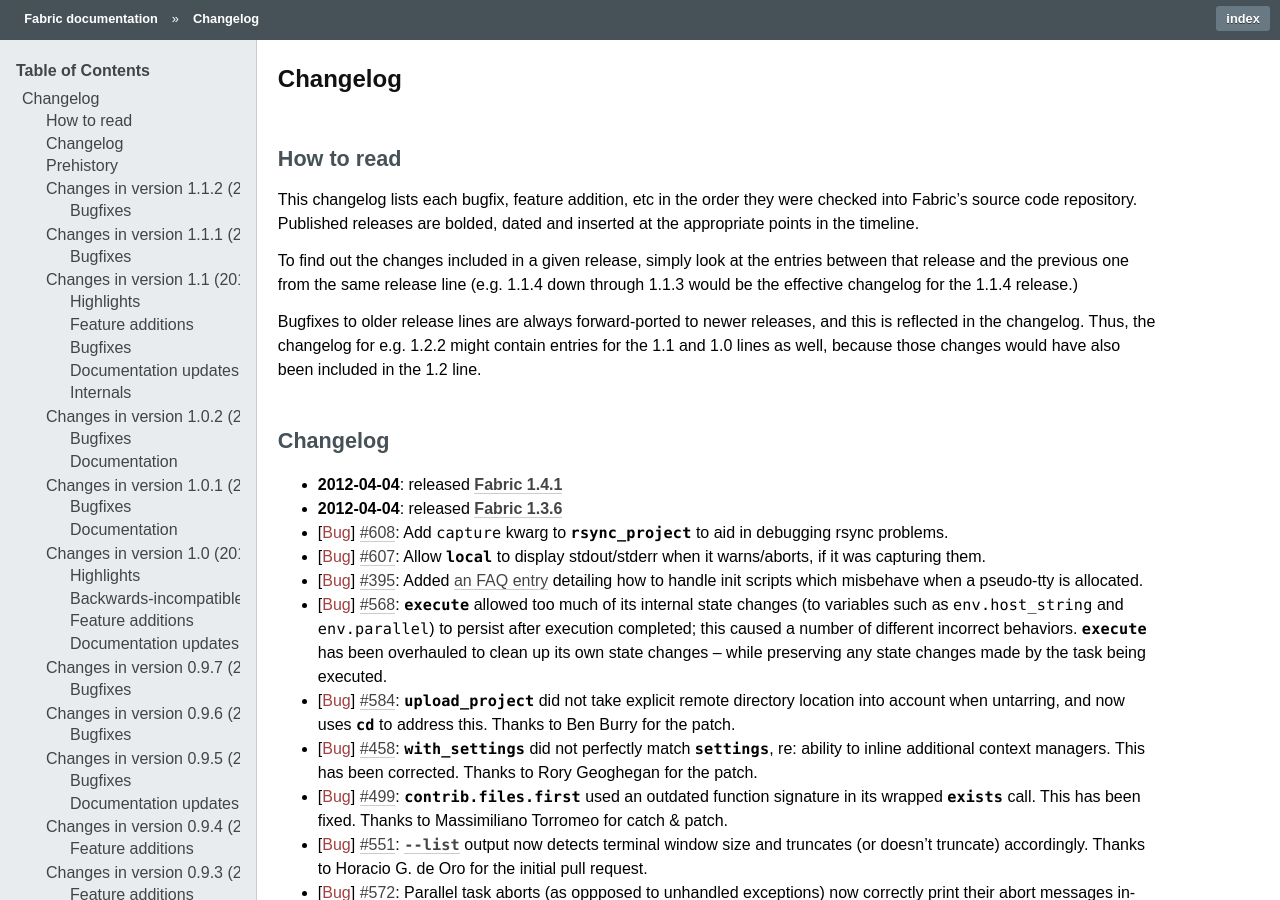
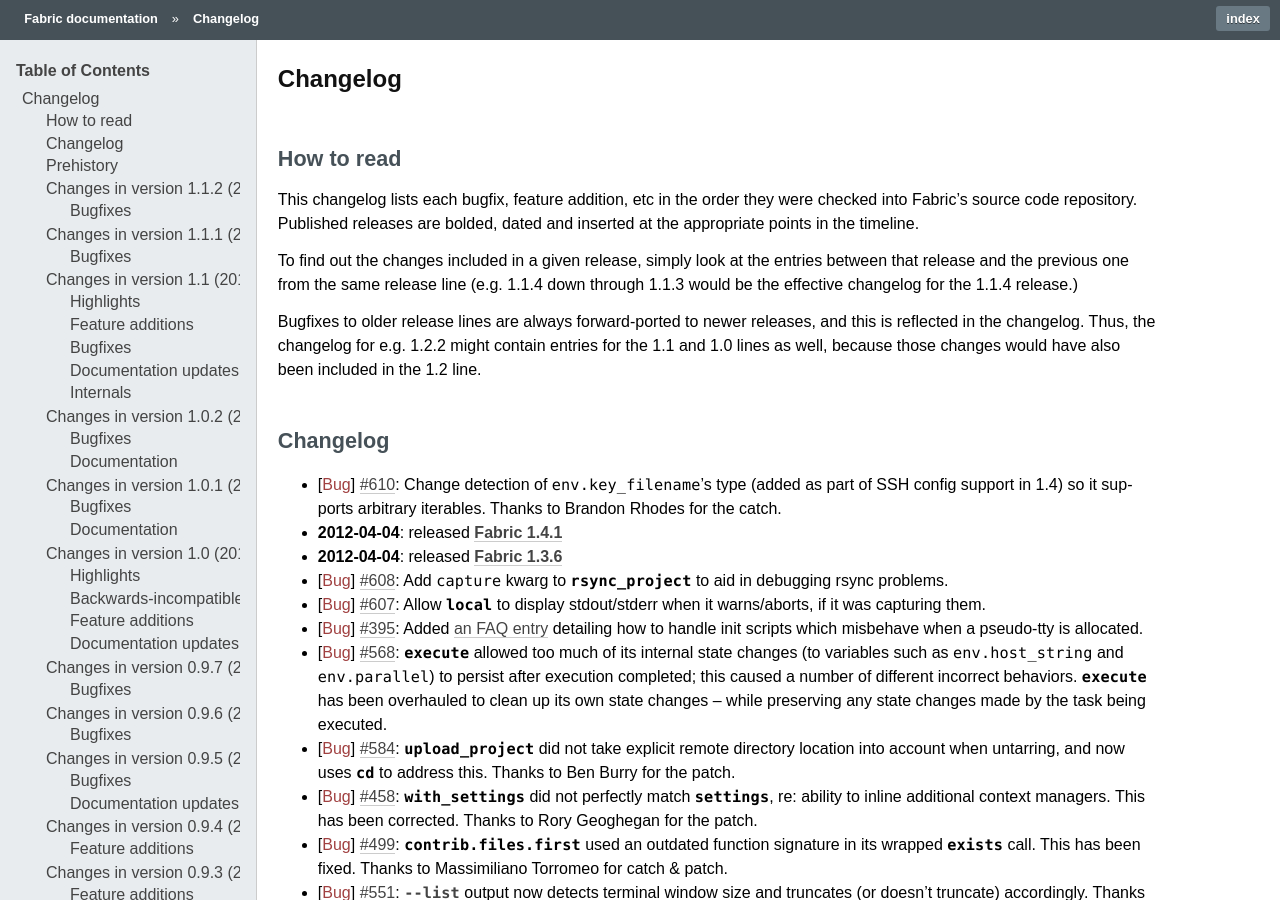
Before and after one commit to fabric/fabric, a Sphinx documentation site: the page built from docs/changelog.rst, in a window 1280 px wide and 900 px high. Built offline with Sphinx 7.4.7, drawn with Linux system fonts in a browser that asks for light colours; pages that are not in the unit, such as notebooks, are missing from menus; the version number could not be read and is left out.

Commit message:
Change env.key_filename test to support all iterables.
'is it a string or none' good, 'is it a list/tuple' bad.

Fixes #610

```diff
--- a/docs/changelog.rst
+++ b/docs/changelog.rst
@@ -25,6 +25,9 @@
 Changelog
 =========
 
+* :bug:`610` Change detection of ``env.key_filename``'s type (added as part of
+  SSH config support in 1.4) so it supports arbitrary iterables. Thanks to
+  Brandon Rhodes for the catch.
 * :release:`1.4.1 <2012-04-04>`
 * :release:`1.3.6 <2012-04-04>`
 * :bug:`608` Add ``capture`` kwarg to `~fabric.contrib.project.rsync_project`
```
Also changed, not shown: 1 other file.
